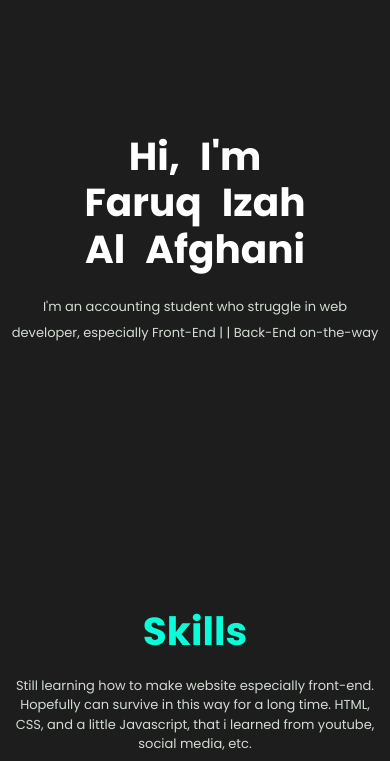
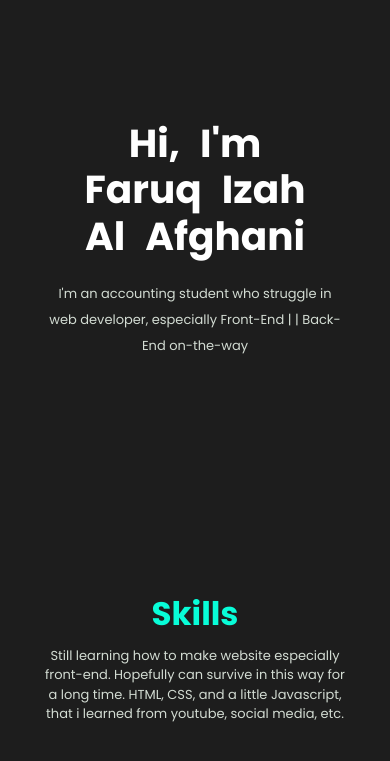
Before and after one commit to frqwuzhere/Portfolio-Website, a plain HTML site: page index.html in a window 390 px wide. Shown: the part 83-844 px from the top of the page. Drawn offline with nearby package versions, Linux system fonts and the light colour scheme.

Commit message:
merapikan teks untuk responsive

```diff
--- a/scss/pages/_contact.scss
+++ b/scss/pages/_contact.scss
@@ -9,6 +9,10 @@
 
       .bouncy {
         font-size: 3rem;
+
+        @media screen and (max-width: 992px) {
+          font-size: 2.5rem;
+        }
 
         &.bouncing {
           animation: rubberband 0.5s alternate ease-out;
--- a/scss/pages/_gallery.scss
+++ b/scss/pages/_gallery.scss
@@ -13,6 +13,10 @@
 
     .bouncy {
       font-size: 3rem;
+
+      @media screen and (max-width: 992px) {
+        font-size: 2.5rem;
+      }
 
       &.bouncing {
         animation: rubberband 0.5s alternate ease-out;
--- a/scss/pages/_hero.scss
+++ b/scss/pages/_hero.scss
@@ -65,6 +65,12 @@ header {
         }
         p {
           color: $txt-white;
+
+          @media screen and (max-width: 992px) {
+            display: inline-block;
+            width: 300px;
+            line-height: 2;
+          }
         }
 
         @media screen and (max-width: 992px) {
--- a/scss/pages/_skills.scss
+++ b/scss/pages/_skills.scss
@@ -27,6 +27,10 @@
         .bounce {
           font-size: 3rem;
           display: inline-block;
+
+          @media screen and (max-width: 992px) {
+            font-size: 2.5rem;
+          }
 
           &.bouncing {
             animation: rubberband 0.5s alternate ease-out;
@@ -71,11 +75,17 @@
 
         @media screen and (max-width: 992px) {
           white-space: pre-line;
+          font-size: 2rem;
         }
       }
 
       p {
         color: $txt-white;
+
+        @media screen and (max-width: 992px) {
+          display: inline-block;
+          width: 300px;
+        }
       }
     }
 
--- a/scss/pages/_works.scss
+++ b/scss/pages/_works.scss
@@ -11,6 +11,10 @@
 
     .bouncy {
       font-size: 3rem;
+
+      @media screen and (max-width: 992px) {
+        font-size: 2.5rem;
+      }
 
       &.bouncing {
         animation: rubberband 0.5s alternate ease-out;
```
Also changed, not shown: css/style.css, 1 other file.
